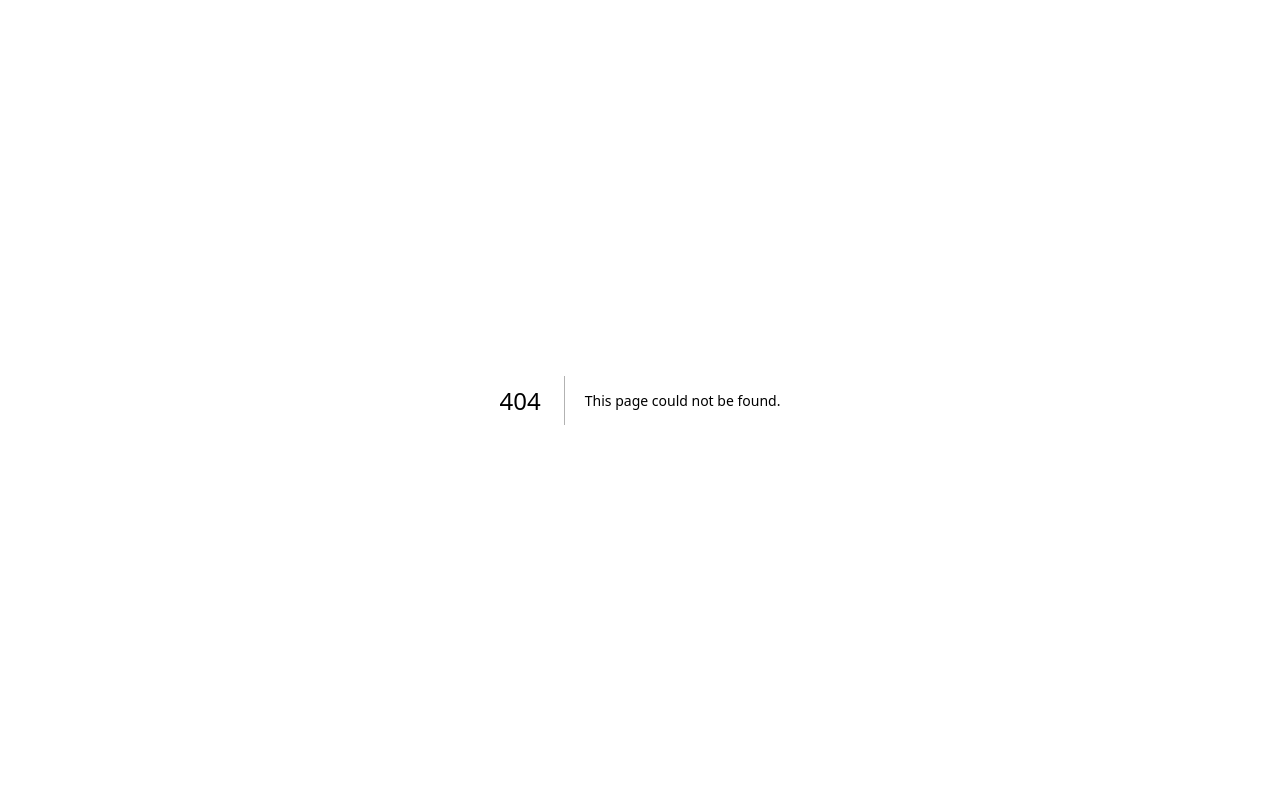
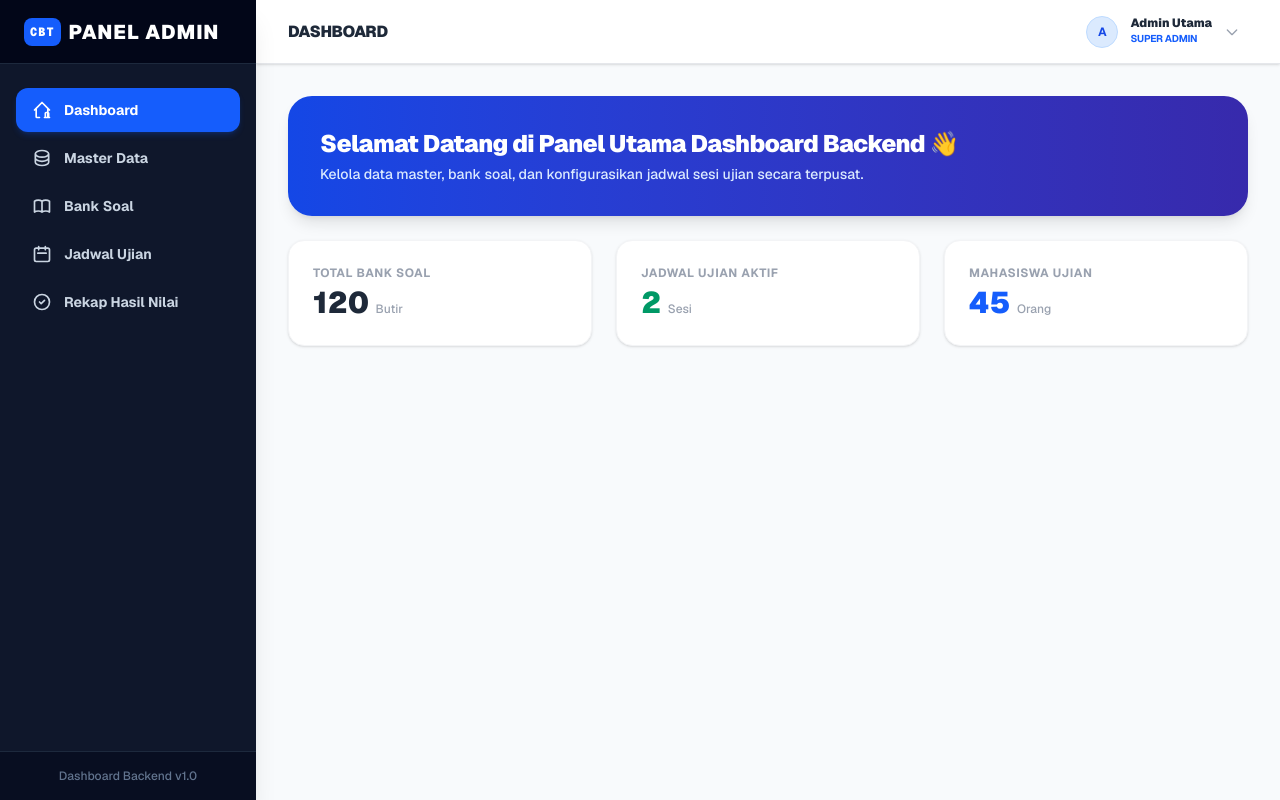
Before and after one commit to mzabidin80/cbtonline, a Next.js app: page /admin in a window 1280 px wide. Before the commit this address had no page. Built offline with nearby package versions, Linux system fonts and the light colour scheme.

Commit message:
admin menu 1

```diff
--- /dev/null
+++ b/app/admin/layout.tsx
@@ -0,0 +1,134 @@
+'use client';
+
+import { useState, useEffect } from 'react';
+import Link from 'next/link';
+import { usePathname } from 'next/navigation';
+
+export default function AdminLayout({ children }: { children: React.ReactNode }) {
+  const pathname = usePathname();
+  const [namaAdmin, setNamaAdmin] = useState('Administrator');
+  const [isProfileOpen, setIsProfileOpen] = useState(false);
+
+  useEffect(() => {
+    // Mengambil nama admin dari localStorage jika ada
+    setNamaAdmin(localStorage.getItem('user_nama') || 'Admin Utama');
+  }, []);
+
+  const handleLogout = () => {
+    localStorage.clear();
+    window.location.href = '/login';
+  };
+
+  // Daftar Menu Sidebar sesuai referensi rancangan Backend CBT
+  const menuItems = [
+    { name: 'Dashboard', path: '/admin', icon: 'M3 12l2-2m0 0l7-7 7 7M5 10v10a1 1 0 001 1h3m10-11l2 2m-2-2v10a1 1 0 01-1 1h3m-6 0a1 1 0 001-1v-4a1 1 0 011-1h2a1 1 0 011 1v4a1 1 0 001 1m-6 0h6' },
+    { name: 'Master Data', path: '/admin/master', icon: 'M4 7v10c0 2.21 3.58 4 8 4s8-1.79 8-4V7M4 7c0 2.21 3.58 4 8 4s8-1.79 8-4M4 7c0-2.21 3.58-4 8-4s8 1.79 8 4m0 5c0 2.21-3.58 4-8 4s-8-1.79-8-4' },
+    { name: 'Bank Soal', path: '/admin/soal', icon: 'M12 6.253v13m0-13C10.832 5.477 9.246 5 7.5 5S4.168 5.477 3 6.253v13C4.168 18.477 5.754 18 7.5 18s3.332.477 4.5 1.253m0-13C13.168 5.477 14.754 5 16.5 5c1.747 0 3.332.477 4.5 1.253v13C19.832 18.477 18.247 18 16.5 18c-1.746 0-3.332.477-4.5 1.253' },
+    { name: 'Jadwal Ujian', path: '/admin/ujian', icon: 'M8 7V3m8 4V3m-9 8h10M5 21h14a2 2 0 002-2V7a2 2 0 00-2-2H5a2 2 0 00-2 2v12a2 2 0 002 2z' },
+    { name: 'Rekap Hasil Nilai', path: '/admin/nilai', icon: 'M9 12l2 2 4-4m6 2a9 9 0 11-18 0 9 9 0 0118 0z' },
+  ];
+
+  return (
+    <div className="flex h-screen bg-slate-100 font-sans antialiased overflow-hidden">
+
+      {/* 1. SIDEBAR (Kiri) */}
+      <aside className="w-64 bg-slate-900 text-slate-300 flex flex-col justify-between shadow-xl z-20 flex-shrink-0">
+        <div>
+          {/* Logo / Judul CBT */}
+          <div className="h-16 bg-slate-950 flex items-center px-6 border-b border-slate-800">
+            <span className="text-xl font-black text-white tracking-wider flex items-center space-x-2">
+              <span className="bg-blue-600 text-white p-1.5 rounded-lg text-xs font-mono">CBT</span>
+              <span>PANEL ADMIN</span>
+            </span>
+          </div>
+
+          {/* List Menu */}
+          <nav className="mt-6 px-4 space-y-1">
+            {menuItems.map((item) => {
+              const isActive = pathname === item.path;
+              return (
+                <Link
+                  key={item.name}
+                  href={item.path}
+                  className={`flex items-center space-x-3 px-4 py-3 rounded-xl text-sm font-bold transition-all ${
+                    isActive
+                      ? 'bg-blue-600 text-white shadow-md shadow-blue-600/20'
+                      : 'hover:bg-slate-800 hover:text-white'
+                  }`}
+                >
+                  <svg className="w-5 h-5 flex-shrink-0" fill="none" stroke="currentColor" viewBox="0 0 24 24" strokeWidth="2">
+                    <path strokeLinecap="round" strokeLinejoin="round" d={item.icon} />
+                  </svg>
+                  <span>{item.name}</span>
+                </Link>
+              );
+            })}
+          </nav>
+        </div>
+
+        {/* Info Footer Sidebar */}
+        <div className="p-4 border-t border-slate-800 bg-slate-950/50 text-center text-xs text-slate-500 font-medium">
+          Dashboard Backend v1.0
+        </div>
+      </aside>
+
+      {/* AREA KANAN (Header + Konten Utama) */}
+      <div className="flex-1 flex flex-col overflow-hidden">
+
+        {/* 2. HEADER (Atas) */}
+        <header className="h-16 bg-white border-b border-gray-200 shadow-sm flex items-center justify-between px-8 z-10 flex-shrink-0">
+
+          {/* Judul Halaman Dinamis */}
+          <div className="flex items-center space-x-2">
+            <h2 className="text-md font-black text-gray-800 tracking-tight uppercase">
+              {menuItems.find(item => item.path === pathname)?.name || 'Panel Utama'}
+            </h2>
+          </div>
+
+          {/* Menu Profil Kanan */}
+          <div className="relative">
+            <button
+              onClick={() => setIsProfileOpen(!isProfileOpen)}
+              className="flex items-center space-x-3 focus:outline-none hover:bg-gray-50 p-2 rounded-xl transition"
+            >
+              <div className="w-8 h-8 rounded-full bg-blue-100 border border-blue-200 flex items-center justify-between justify-center font-bold text-blue-700 text-xs">
+                {namaAdmin.charAt(0).toUpperCase()}
+              </div>
+              <div className="text-left hidden md:block">
+                <p className="text-xs font-black text-gray-800 leading-none">{namaAdmin}</p>
+                <p className="text-[10px] font-bold text-blue-600 uppercase mt-0.5 tracking-tight">Super Admin</p>
+              </div>
+              <svg className={`w-4 h-4 text-gray-400 transition-transform ${isProfileOpen ? 'rotate-180' : ''}`} fill="none" stroke="currentColor" viewBox="0 0 24 24">
+                <path strokeLinecap="round" strokeLinejoin="round" strokeWidth="2" d="M19 9l-7 7-7-7" />
+              </svg>
+            </button>
+
+            {/* Dropdown Menu Logout */}
+            {isProfileOpen && (
+              <div className="absolute right-0 mt-2 w-48 bg-white border border-gray-100 rounded-xl shadow-xl py-1 z-30 animate-in fade-in slide-in-from-top-2 duration-150">
+                <div className="px-4 py-2 border-b border-gray-100 text-xs text-gray-400 font-bold uppercase">
+                  Aksi Akun
+                </div>
+                <button
+                  onClick={handleLogout}
+                  className="w-full text-left px-4 py-2.5 text-sm font-bold text-red-600 hover:bg-red-50 flex items-center space-x-2 transition"
+                >
+                  <svg className="w-4 h-4" fill="none" stroke="currentColor" viewBox="0 0 24 24">
+                    <path strokeLinecap="round" strokeLinejoin="round" strokeWidth="2" d="M17 16l4-4m0 0l-4-4m4 4H7m6 4v1a3 3 0 01-3 3H6a3 3 0 01-3-3V7a3 3 0 013-3h4a3 3 0 013 3v1" />
+                  </svg>
+                  <span>Keluar Sistem</span>
+                </button>
+              </div>
+            )}
+          </div>
+        </header>
+
+        {/* 3. KONTEN UTAMA (Bawah Header) */}
+        <main className="flex-1 overflow-y-auto bg-slate-50 p-8">
+          {children}
+        </main>
+
+      </div>
+    </div>
+  );
+}
--- /dev/null
+++ b/app/admin/page.tsx
@@ -0,0 +1,29 @@
+'use client';
+
+export default function AdminDashboard() {
+  return (
+    <div className="space-y-6">
+      {/* Kartu Selamat Datang */}
+      <div className="bg-gradient-to-r from-blue-700 to-indigo-800 p-8 rounded-3xl text-white shadow-lg relative overflow-hidden">
+        <h1 className="text-2xl font-black tracking-tight">Selamat Datang di Panel Utama Dashboard Backend 👋</h1>
+        <p className="text-blue-100 text-sm font-medium mt-1">Kelola data master, bank soal, dan konfigurasikan jadwal sesi ujian secara terpusat.</p>
+      </div>
+
+      {/* Grid Statistik Singkat */}
+      <div className="grid grid-cols-1 md:grid-cols-3 gap-6">
+        <div className="bg-white p-6 rounded-2xl shadow-sm border border-gray-100">
+          <p className="text-xs font-bold uppercase text-gray-400 tracking-wider">Total Bank Soal</p>
+          <p className="text-3xl font-black text-gray-800 mt-1">120 <span className="text-xs font-medium text-gray-400">Butir</span></p>
+        </div>
+        <div className="bg-white p-6 rounded-2xl shadow-sm border border-gray-100">
+          <p className="text-xs font-bold uppercase text-gray-400 tracking-wider">Jadwal Ujian Aktif</p>
+          <p className="text-3xl font-black text-emerald-600 mt-1">2 <span className="text-xs font-medium text-gray-400">Sesi</span></p>
+        </div>
+        <div className="bg-white p-6 rounded-2xl shadow-sm border border-gray-100">
+          <p className="text-xs font-bold uppercase text-gray-400 tracking-wider">Mahasiswa Ujian</p>
+          <p className="text-3xl font-black text-blue-600 mt-1">45 <span className="text-xs font-medium text-gray-400">Orang</span></p>
+        </div>
+      </div>
+    </div>
+  );
+}
```
